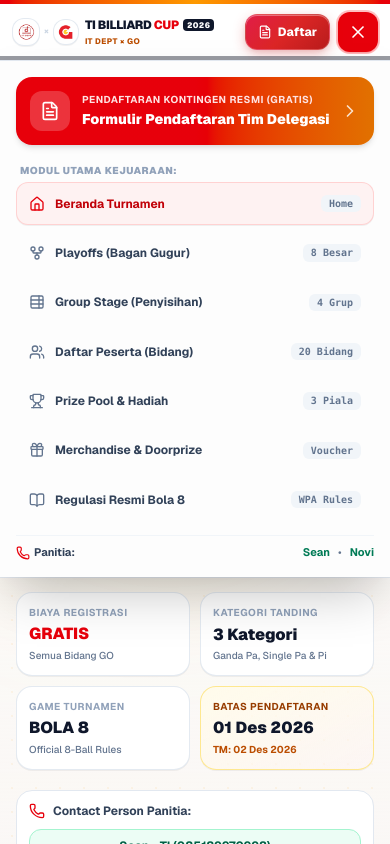
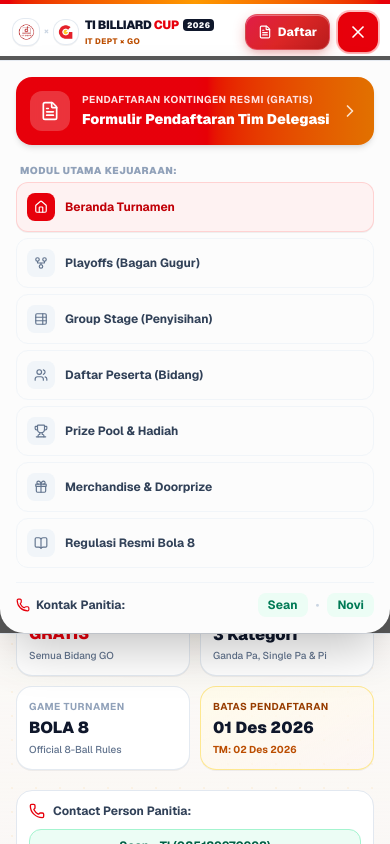
Before and after one commit to zseank213/billiard-tournament, a Next.js app: page / in a window 390 px wide. Both pictures are taken after a click on the button "Buka Menu Turnamen". Shown: the top 844 px of the page. Built offline with nearby package versions, Linux system fonts and the light colour scheme.

Commit message:
feat: enhance mobile menu with dark blurred backdrop and clean right side

```diff
--- a/src/components/Navbar.tsx
+++ b/src/components/Navbar.tsx
@@ -29,6 +29,18 @@ export const Navbar: React.FC = () => {
     setIsMobileMenuOpen(false);
   }, [pathname]);
 
+  // Lock body scroll when mobile menu is open
+  useEffect(() => {
+    if (isMobileMenuOpen) {
+      document.body.style.overflow = "hidden";
+    } else {
+      document.body.style.overflow = "";
+    }
+    return () => {
+      document.body.style.overflow = "";
+    };
+  }, [isMobileMenuOpen]);
+
   useEffect(() => {
     const handleKeyDown = (e: KeyboardEvent) => {
       if (e.key === "Escape") setIsMobileMenuOpen(false);
@@ -44,12 +56,12 @@ export const Navbar: React.FC = () => {
   };
 
   const navMenuItems = [
-    { href: "/playoffs", label: "Playoffs (Bagan Gugur)", icon: GitFork, badge: "8 Besar" },
-    { href: "/group-stage", label: "Group Stage (Penyisihan)", icon: TableProperties, badge: "4 Grup" },
-    { href: "/participants", label: "Daftar Peserta (Bidang)", icon: Users, badge: "20 Bidang" },
-    { href: "/prize-pool", label: "Prize Pool & Hadiah", icon: Trophy, badge: "3 Piala" },
-    { href: "/merchandise", label: "Merchandise & Doorprize", icon: Gift, badge: "Voucher" },
-    { href: "/regulation", label: "Regulasi Resmi Bola 8", icon: BookOpen, badge: "WPA Rules" },
+    { href: "/playoffs", label: "Playoffs (Bagan Gugur)", icon: GitFork },
+    { href: "/group-stage", label: "Group Stage (Penyisihan)", icon: TableProperties },
+    { href: "/participants", label: "Daftar Peserta (Bidang)", icon: Users },
+    { href: "/prize-pool", label: "Prize Pool & Hadiah", icon: Trophy },
+    { href: "/merchandise", label: "Merchandise & Doorprize", icon: Gift },
+    { href: "/regulation", label: "Regulasi Resmi Bola 8", icon: BookOpen },
   ];
 
   return (
@@ -218,26 +230,26 @@ export const Navbar: React.FC = () => {
         </div>
       </div>
 
-      {/* Dimmed Background Overlay on mobile/tablet when drawer is open */}
+      {/* Dimmed & Blurred Background Overlay on mobile/tablet when drawer is open */}
       {isMobileMenuOpen && (
         <div
           onClick={() => setIsMobileMenuOpen(false)}
-          className="lg:hidden fixed inset-0 top-14 sm:top-20 bg-slate-950/40 backdrop-blur-[2px] z-40 transition-opacity duration-200"
+          className="lg:hidden fixed inset-0 top-14 sm:top-20 bg-black/65 backdrop-blur-md z-40 transition-all duration-300"
           aria-hidden="true"
         />
       )}
 
       {/* Modern Responsive Navigation Drawer for Tablet & Mobile (Visible below lg) */}
       {isMobileMenuOpen && (
-        <div className="relative lg:hidden z-50 border-t border-slate-200 bg-white/98 backdrop-blur-xl shadow-2xl px-4 sm:px-6 py-4 space-y-3.5 max-h-[calc(100dvh-3.5rem)] sm:max-h-[calc(100dvh-5rem)] overflow-y-auto overscroll-contain transition-all duration-200">
+        <div className="relative lg:hidden z-50 border-t border-slate-200/80 bg-white/98 backdrop-blur-2xl shadow-2xl rounded-b-3xl px-4 sm:px-6 py-4 space-y-3.5 max-h-[calc(100dvh-4.5rem)] sm:max-h-[calc(100dvh-6rem)] overflow-y-auto overscroll-contain transition-all duration-200">
           {/* Quick Action Banner on Top of Menu */}
           <Link
             href="/register"
             onClick={() => setIsMobileMenuOpen(false)}
-            className="p-3.5 sm:p-4 rounded-2xl bg-gradient-to-r from-red-600 via-red-600 to-amber-600 text-white text-left shadow-md flex items-center justify-between group"
+            className="p-3.5 sm:p-4 rounded-2xl bg-gradient-to-r from-red-600 via-red-600 to-amber-600 text-white text-left shadow-md flex items-center justify-between group active:scale-[0.99] transition-transform"
           >
             <div className="flex items-center gap-3">
-              <div className="w-10 h-10 rounded-xl bg-white/20 flex items-center justify-center shrink-0">
+              <div className="w-10 h-10 rounded-xl bg-white/20 backdrop-blur-xs flex items-center justify-center shrink-0">
                 <FileText className="w-5 h-5 text-white" />
               </div>
               <div>
@@ -262,19 +274,24 @@ export const Navbar: React.FC = () => {
               <Link
                 href="/"
                 onClick={() => setIsMobileMenuOpen(false)}
-                className={`flex items-center justify-between p-3 rounded-xl text-xs sm:text-sm font-bold transition-colors ${
+                className={`flex items-center p-2.5 sm:p-3 rounded-xl text-xs sm:text-sm font-bold transition-all ${
                   pathname === "/"
                     ? "bg-red-50 text-red-700 font-black border border-red-200/80 shadow-2xs"
-                    : "text-slate-700 hover:bg-slate-50 border border-transparent"
+                    : "text-slate-700 hover:bg-slate-50 border border-slate-100"
                 }`}
               >
                 <div className="flex items-center gap-2.5">
-                  <Home className={`w-4 h-4 ${pathname === "/" ? "text-red-600" : "text-slate-500"}`} />
+                  <div
+                    className={`w-7 h-7 sm:w-8 sm:h-8 rounded-lg flex items-center justify-center shrink-0 transition-colors ${
+                      pathname === "/"
+                        ? "bg-red-600 text-white"
+                        : "bg-slate-100 text-slate-500"
+                    }`}
+                  >
+                    <Home className="w-3.5 h-3.5 sm:w-4 sm:h-4" />
+                  </div>
                   <span>Beranda Turnamen</span>
                 </div>
-                <span className="text-[10px] px-2 py-0.5 rounded-md font-mono bg-slate-100 text-slate-500">
-                  Home
-                </span>
               </Link>
 
               {navMenuItems.map((item) => {
@@ -286,25 +303,24 @@ export const Navbar: React.FC = () => {
                     key={item.href}
                     href={item.href}
                     onClick={() => setIsMobileMenuOpen(false)}
-                    className={`flex items-center justify-between p-3 rounded-xl text-xs sm:text-sm font-bold transition-colors ${
+                    className={`flex items-center p-2.5 sm:p-3 rounded-xl text-xs sm:text-sm font-bold transition-all ${
                       isActive
                         ? "bg-red-50 text-red-700 font-black border border-red-200/80 shadow-2xs"
-                        : "text-slate-700 hover:bg-slate-50 border border-transparent"
+                        : "text-slate-700 hover:bg-slate-50 border border-slate-100"
                     }`}
                   >
                     <div className="flex items-center gap-2.5">
-                      <Icon className={`w-4 h-4 ${isActive ? "text-red-600" : "text-slate-500"}`} />
+                      <div
+                        className={`w-7 h-7 sm:w-8 sm:h-8 rounded-lg flex items-center justify-center shrink-0 transition-colors ${
+                          isActive
+                            ? "bg-red-600 text-white"
+                            : "bg-slate-100 text-slate-500"
+                        }`}
+                      >
+                        <Icon className="w-3.5 h-3.5 sm:w-4 sm:h-4" />
+                      </div>
                       <span>{item.label}</span>
                     </div>
-                    <span
-                      className={`text-[10px] px-2 py-0.5 rounded-md font-mono ${
-                        isActive
-                          ? "bg-red-600 text-white font-bold"
-                          : "bg-slate-100 text-slate-500"
-                      }`}
-                    >
-                      {item.badge}
-                    </span>
                   </Link>
                 );
               })}
@@ -312,26 +328,26 @@ export const Navbar: React.FC = () => {
           </div>
 
           {/* Mobile Footer WhatsApp Contact */}
-          <div className="pt-2 border-t border-slate-100 flex items-center justify-between text-[11px] text-slate-500 font-medium">
-            <span className="flex items-center gap-1 font-bold text-slate-700">
+          <div className="pt-2.5 border-t border-slate-100 flex items-center justify-between text-xs text-slate-500 font-medium">
+            <span className="flex items-center gap-1.5 font-bold text-slate-700">
               <Phone className="w-3.5 h-3.5 text-red-600" />
-              <span>Panitia:</span>
+              <span>Kontak Panitia:</span>
             </span>
             <div className="flex items-center gap-2">
               <a
                 href="https://wa.me/6285189970998?text=Halo%20Sean%20(Panitia%20TI%20Billiard%20Cup%202026)"
                 target="_blank"
                 rel="noopener noreferrer"
-                className="text-emerald-700 font-bold hover:underline"
+                className="px-2.5 py-1 rounded-lg bg-emerald-50 text-emerald-700 font-bold hover:bg-emerald-100 transition-colors text-xs flex items-center gap-1"
               >
                 Sean
               </a>
-              <span>•</span>
+              <span className="text-slate-300">•</span>
               <a
                 href="https://wa.me/6285624055869?text=Halo%20Novi%20(Panitia%20TI%20Billiard%20Cup%202026)"
                 target="_blank"
                 rel="noopener noreferrer"
-                className="text-emerald-700 font-bold hover:underline"
+                className="px-2.5 py-1 rounded-lg bg-emerald-50 text-emerald-700 font-bold hover:bg-emerald-100 transition-colors text-xs flex items-center gap-1"
               >
                 Novi
               </a>
```
